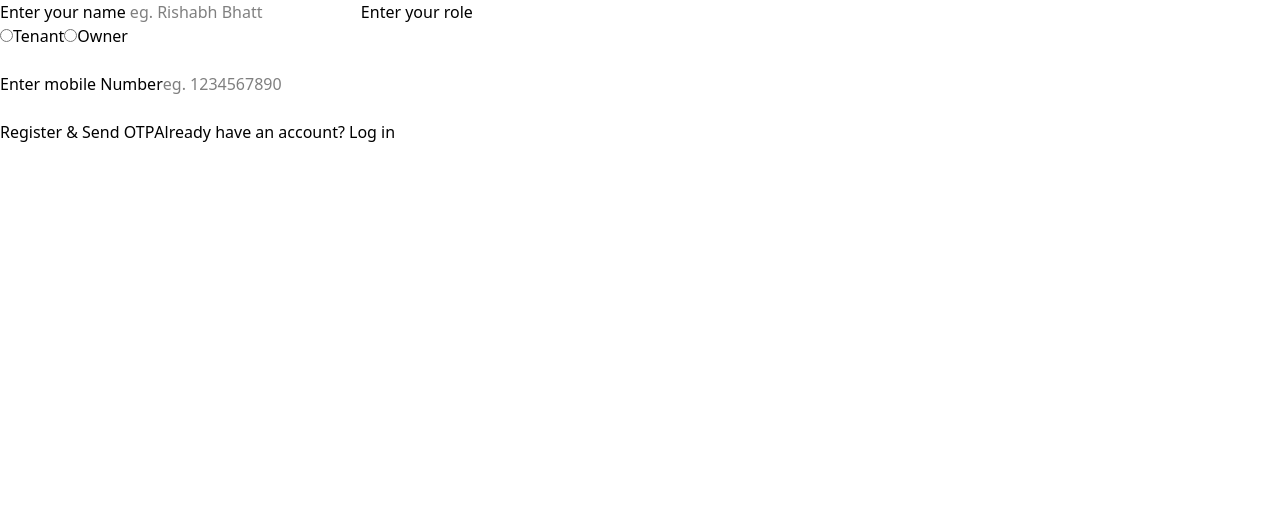
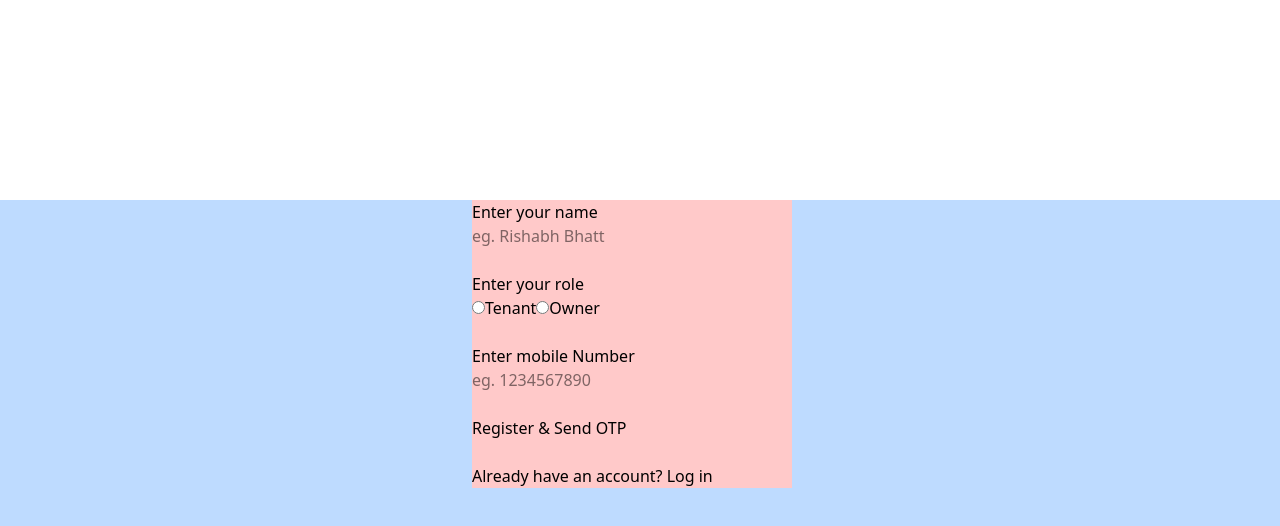
Before and after one commit to RishabhBhatt01/roommate.in, a React (Vite) app in the folder Frontend/: page / in a window 1280 px wide. Shown: the top 526 px of the page. Built offline with nearby package versions, Linux system fonts and the light colour scheme.

Commit message:
css applied

```diff
--- a/Frontend/src/components/UserRegistration.jsx
+++ b/Frontend/src/components/UserRegistration.jsx
@@ -2,6 +2,7 @@ import { useState } from "react";
 import axios from "axios";
 import { useNavigate } from "react-router-dom";
 import { Link } from "react-router-dom";
+import "tailwindcss"
 
 const UserRegistration = () =>{
   const [username,setusername] = useState("");
@@ -40,7 +41,10 @@ const UserRegistration = () =>{
   }
 
   return (
+    <div className="w-screen h-screen bg-blue-200">
+    <div className="ml-118 mx-auto mt-50 my-auto w-1/4 bg-red-200">
     <form onSubmit = {handleSubmit}>
+
       <label>Enter your name </label>
       <input
       type="text"
@@ -48,7 +52,7 @@ const UserRegistration = () =>{
       onChange={(e) => setusername(e.target.value)}
       placeholder = "eg. Rishabh Bhatt"
       required
-      />
+      /> <br /><br />
 
       <label>Enter your role</label><br/>
       <input
@@ -83,12 +87,14 @@ const UserRegistration = () =>{
       value={phone}
       />
       <br /><br />
-      <button type="submit">Register & Send OTP</button>
+      <button type="submit">Register & Send OTP</button><br /><br />
 
       <Link to="/login">Already have an account? Log in</Link>
 
 
     </form>
+    </div>
+    </div>
   )
 }
 export default UserRegistration;
```
